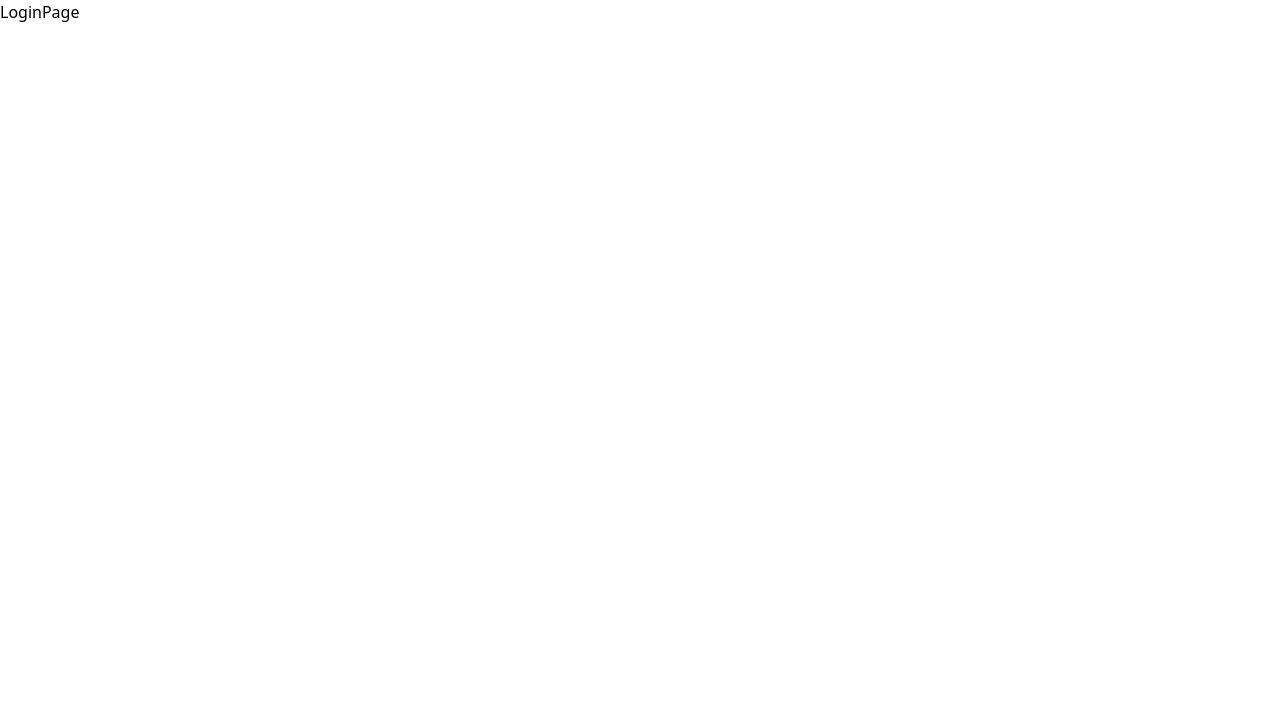
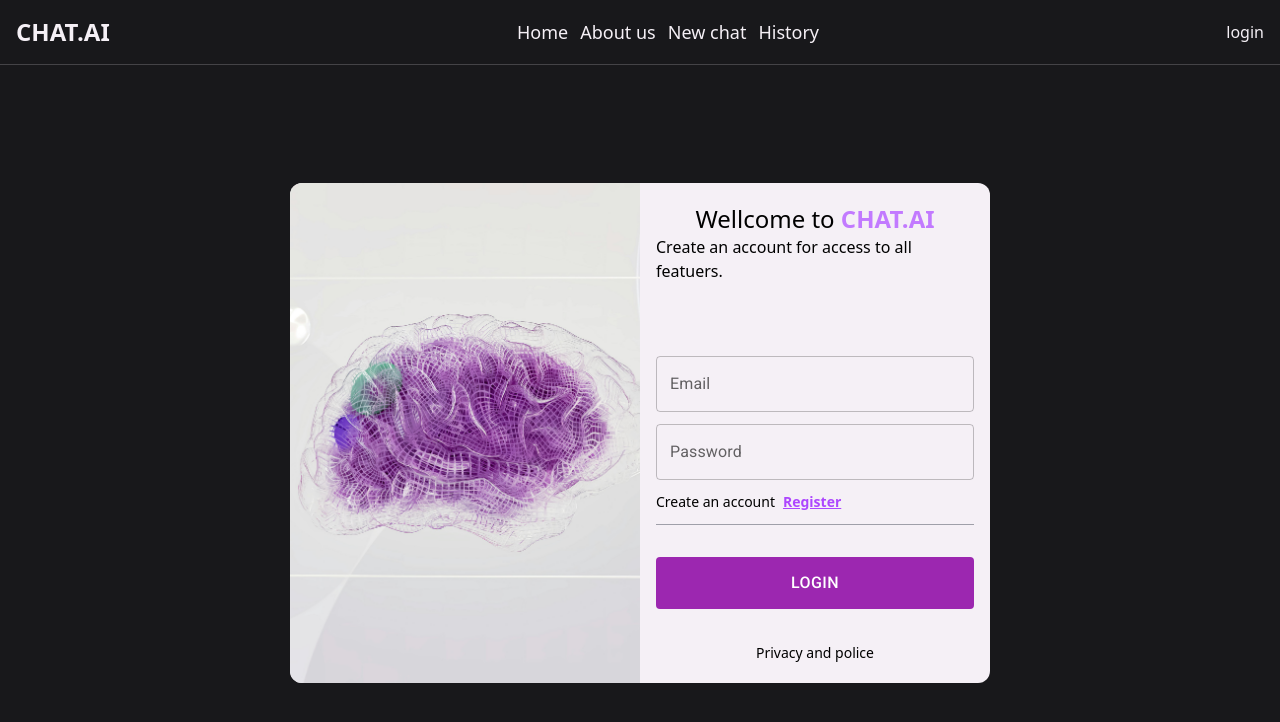
Before and after one commit to Mhorg8/chatBotAi, a React (Vite) app: page /login in a window 1280 px wide. Shown: the top 722 px of the page. Built offline with nearby package versions, Linux system fonts and the light colour scheme; a web font is replaced by a local one.

Commit message:
create login form and login api

```diff
--- a/src/components/LoginForm.tsx
+++ b/src/components/LoginForm.tsx
@@ -13,7 +13,11 @@ interface responseType {
   message: string;
 }
 
-const LoginForm = () => {
+interface Props {
+  isLoginForm: boolean;
+}
+
+const LoginForm = ({ isLoginForm }: Props) => {
   const [response, setResponse] = useState<responseType>();
   const router = useNavigate();
 
@@ -31,7 +35,6 @@ const LoginForm = () => {
   }));
 
   async function register(e: FormEvent<HTMLFormElement>) {
-    e.preventDefault();
     const formData = new FormData(e.currentTarget);
     const req = Object.fromEntries(formData.entries());
 
@@ -41,7 +44,6 @@ const LoginForm = () => {
         req
       );
       setResponse(response.data);
-      //   localStorage.setItem("token", JSON.stringify(response.data.data));
       setTimeout(() => {
         router("/");
       }, 2000);
@@ -50,9 +52,37 @@ const LoginForm = () => {
     }
   }
 
+  async function login(e: FormEvent<HTMLFormElement>) {
+    const formData = new FormData(e.currentTarget);
+    const req = Object.fromEntries(formData.entries());
+
+    try {
+      const response = await axios.post(
+        "http://localhost:4000/api/auth/login",
+        req
+      );
+
+      if (response.data.isSuccess) {
+        setResponse(response.data);
+        setTimeout(() => {
+          localStorage.setItem("token", JSON.stringify(response.data.data));
+          router("/");
+        }, 2000);
+      }
+    } catch (error) {
+      console.error(error, "Something went wrong");
+    }
+  }
+
+  function handleSubmit(e: FormEvent<HTMLFormElement>) {
+    e.preventDefault();
+
+    isLoginForm ? login(e) : register(e);
+  }
+
   return (
     <div>
-      <form onSubmit={register} className="mt-10 flex-1">
+      <form onSubmit={handleSubmit} className="mt-10 flex-1">
         <div className="flex flex-col gap-3">
           <TextField
             name="email"
@@ -67,17 +97,19 @@ const LoginForm = () => {
             type="password"
           />
           <div className="flex items-center gap-2 text-sm ">
-            <p>Already have an account?</p>
+            <p>
+              {isLoginForm ? "Create an account" : "Already have an account?"}
+            </p>
             <Link
-              to="/login"
+              to={isLoginForm ? "/register" : "/login"}
               className="underline text-purple-500 font-semibold"
             >
-              Login
+              {isLoginForm ? "Register" : "Login"}
             </Link>
           </div>
           <hr className="text-zinc-400 mb-5" />
           <ColorButton type="submit" size="large" fullWidth variant="outlined">
-            Register
+            {isLoginForm ? "Login" : " Register"}
           </ColorButton>
         </div>
       </form>
--- a/src/pages/Login.tsx
+++ b/src/pages/Login.tsx
@@ -1,7 +1,36 @@
-import React from "react";
+import Header from "../components/Header";
+import LoginForm from "../components/LoginForm";
 
 const LoginPage = () => {
-  return <div>LoginPage</div>;
+  return (
+    <div>
+      <Header />
+      <main className="bg-zinc-900 w-full h-[calc(100dvh-65px)] flex items-center justify-center ">
+        <div className="flex items-center bg-white w-[700px] h-[500px] rounded-xl">
+          <div className="w-1/2 relative h-full">
+            <img
+              src="/brain.jpg"
+              alt=""
+              className="w-full h-full object-cover rounded-s-xl aspect-auto"
+            />
+          </div>
+          <div className="w-1/2 flex flex-col justify-between h-full py-5 px-4">
+            <div>
+              <h2 className="text-2xl text-center">
+                Wellcome to{" "}
+                <span className="text-purple-400 font-bold">CHAT.AI</span>
+              </h2>
+              <p>Create an account for access to all featuers.</p>
+            </div>
+            <LoginForm isLoginForm />
+            <div className="text-center">
+              <p className="text-sm">Privacy and police</p>
+            </div>
+          </div>
+        </div>
+      </main>
+    </div>
+  );
 };
 
 export default LoginPage;
--- a/src/pages/Register.tsx
+++ b/src/pages/Register.tsx
@@ -1,6 +1,5 @@
 import Header from "../components/Header";
 import LoginForm from "../components/LoginForm";
-
 
 const RegisterPage = () => {
   return (
@@ -23,7 +22,7 @@ const RegisterPage = () => {
               </h2>
               <p>Create an account for access to all featuers.</p>
             </div>
-            <LoginForm />
+            <LoginForm isLoginForm={false} />
             <div className="text-center">
               <p className="text-sm">Privacy and police</p>
             </div>
```
Also changed, not shown: 1 other file (tests, documents, lock files or other folders).
